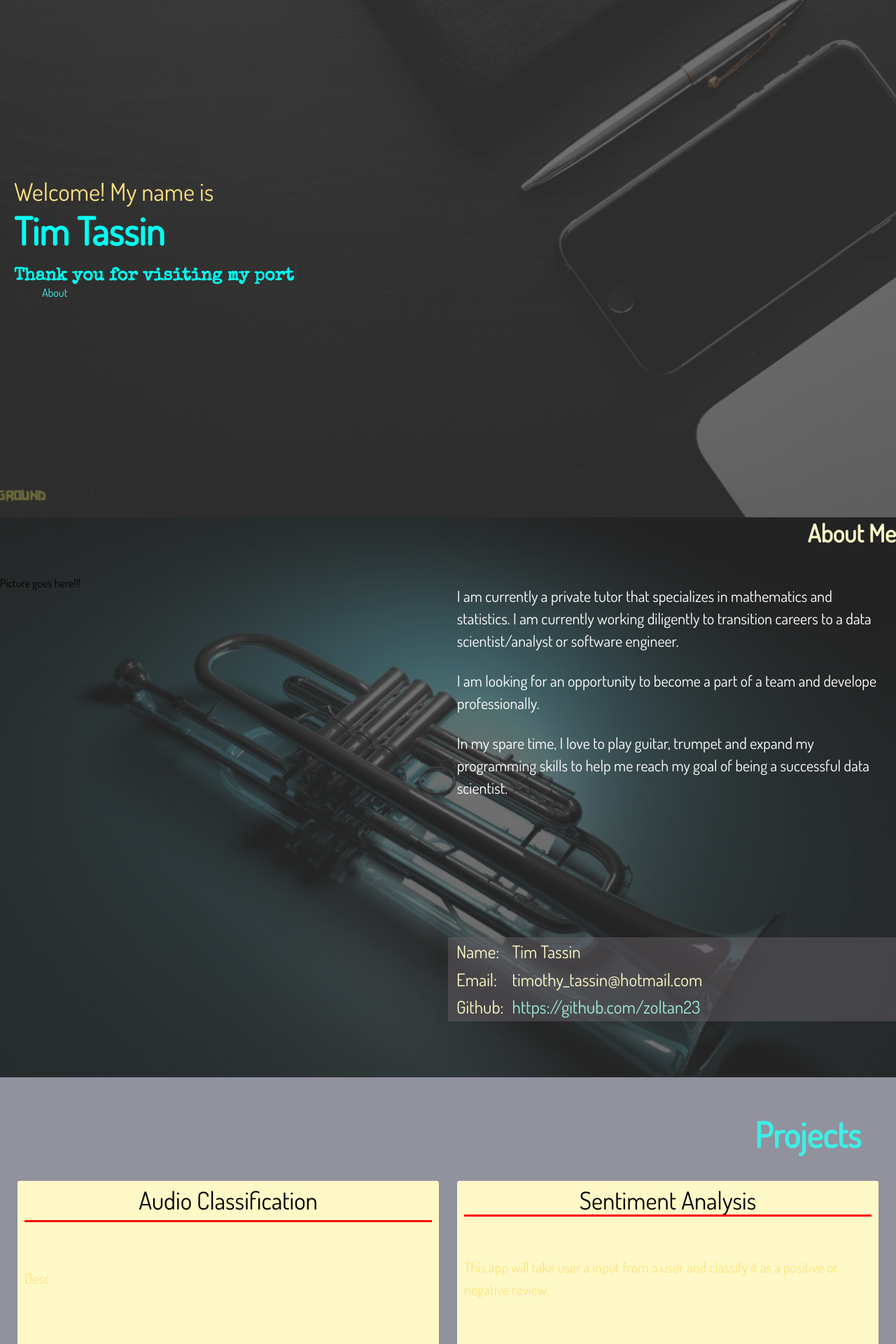
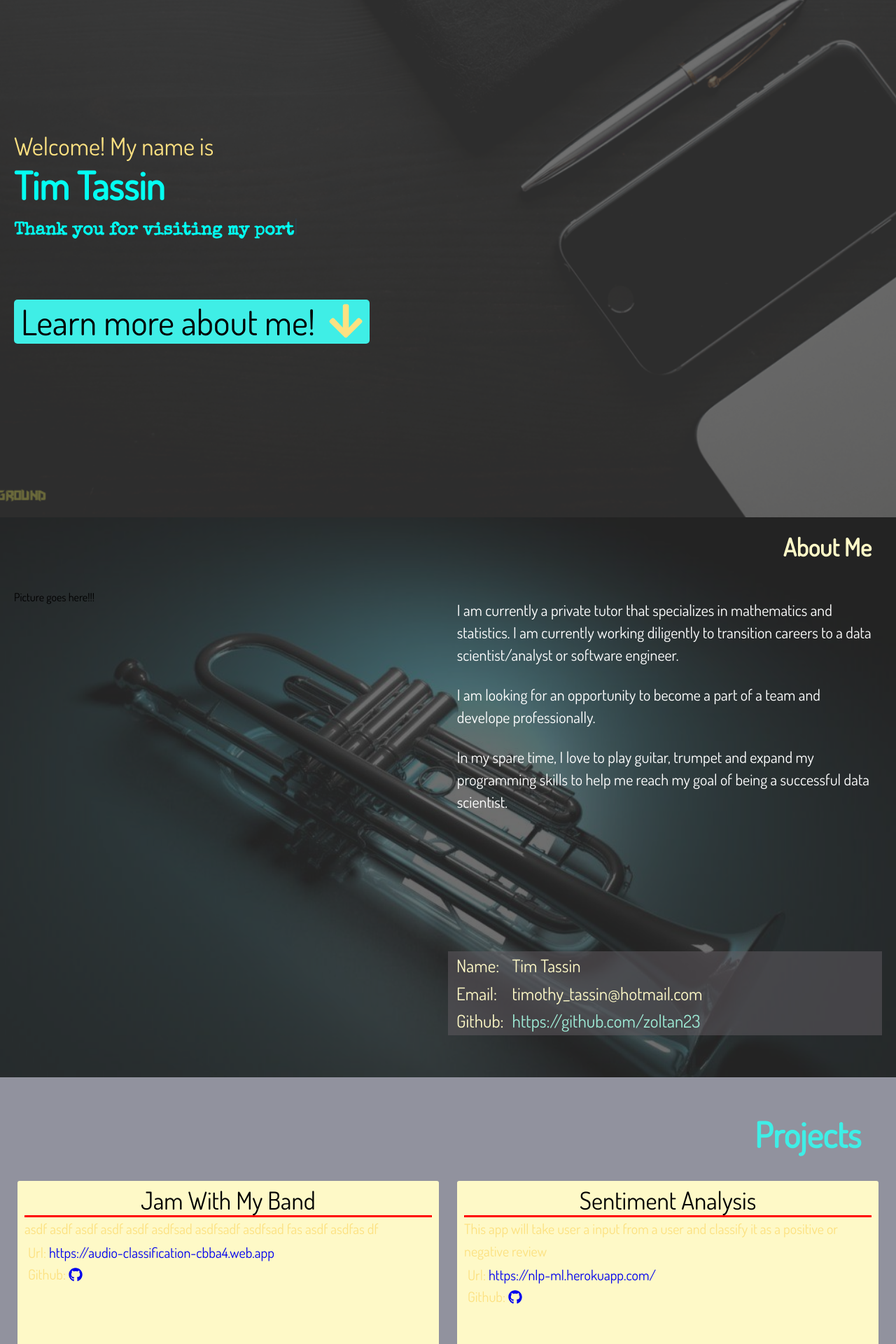
Before and after one commit to zoltan23/portfolio, a React (Create React App) app in the folder Client/: page / in a window 1280 px wide. Shown: the part 61-1981 px from the top of the page at 70% size. Built offline with nearby package versions, Linux system fonts and the light colour scheme.

Commit message:
added nav button component

```diff
--- a/Client/src/App.js
+++ b/Client/src/App.js
@@ -12,8 +12,6 @@ import Typewriter from './components/Typewriter';
 function App() {
   return (
     <>
-      {/* <Test /> */}
-    {/* <Typewriter /> */}
       <Navbar />
       <Home />
       <About />
--- a/Client/src/assets/portfolio_data.json
+++ b/Client/src/assets/portfolio_data.json
@@ -1,9 +1,9 @@
 [
     {
-        "title": "Audio Classification",
+        "title": "Jam With My Band",
         "stack": "",
-        "description": "Desc",
-        "url": "url1",
+        "description": "asdf asdf asdf asdf asdf asdfsad asdfsadf asdfsad fas asdf asdfas df",
+        "url": "https://audio-classification-cbba4.web.app",
         "github": "https://github.com/zoltan23/Audio-Classification"
     },
     {
--- a/Client/src/components/Card.css
+++ b/Client/src/components/Card.css
@@ -1,10 +1,8 @@
 .card {
     background-color: var(--color3);
     border-radius: 3px;
-    height: auto;
     margin: 5px;
     padding: 5px 10px 5px 10px;
-    display: grid;
     height: 300px;
 }
 
@@ -14,14 +12,13 @@
 }
 
 .header-line {
-    margin-top: -30px;
     height: 3px;
     width: 100%;
     background: red;
 }
 
 .card-body {
-    color: yellow;
+
     position: relative;
 }
 
--- /dev/null
+++ b/Client/src/components/NavButton.css
@@ -0,0 +1,13 @@
+.link1 {
+    font-size: 50px;
+    background-color: var(--color1);
+    border-radius: 5px;
+    padding: 0 10px;
+    cursor: pointer;
+}
+
+.link1 span {
+    padding-left: 20px;
+    color: var(--color4);
+    height: 50%;
+}
--- /dev/null
+++ b/Client/src/components/NavButton.js
@@ -0,0 +1,11 @@
+import React from 'react'
+import { Link } from "react-scroll/modules";
+import { FontAwesomeIcon } from '../../node_modules/@fortawesome/react-fontawesome'
+import { faArrowDown } from '../../node_modules/@fortawesome/free-solid-svg-icons'
+import './NavButton.css'
+
+export default function NavButton({to, caption}) {
+    return (
+        <Link  className="link1" to={to} activeClass="active" spy={true} smooth={true} duration={1000} offset={-60}>{caption}<span><FontAwesomeIcon icon={faArrowDown} /></span></Link>
+    )
+}
--- a/Client/src/screens/About.css
+++ b/Client/src/screens/About.css
@@ -19,6 +19,7 @@
 #about-header {
       grid-area: header;
       color: var(--color3);
+      padding-right: 15px;
   }
 
 #about-header h1 {
--- a/Client/src/screens/About.js
+++ b/Client/src/screens/About.js
@@ -4,7 +4,7 @@ import './About.css'
 export default function About() {
     return (
         <section id="about" className="img">
-            <div className="">
+            <div className="container">
             <div id="about-grid">
                 <div id="about-header"><h1>About Me</h1></div>
                 <div id="about-content1">
--- a/Client/src/screens/Home.css
+++ b/Client/src/screens/Home.css
@@ -8,6 +8,7 @@
 .center p {
   font-size: 35px;
   color: var(--color4);
+  padding-bottom: 80px;
 }
 
 span {
--- a/Client/src/screens/Home.js
+++ b/Client/src/screens/Home.js
@@ -1,7 +1,7 @@
 import React from 'react'
 import './Home.css'
 import Typewriter from '../components/Typewriter'
-import { Link, animateScroll as scroll } from "react-scroll/modules";
+import NavButton from '../components/NavButton';
 
 export default function Home() {
     return (
@@ -10,9 +10,9 @@ export default function Home() {
                 <p>
                     Welcome!  My name is <br />
                     <span>Tim Tassin</span><br />
-            <Typewriter str="Thank you for visiting my portfolio website!" />
-            </p>
-            <Link className="nav-item" to="about" activeClass="active" spy={true} smooth={true} duration={1000} offset={-60}>About</Link>
+                    <Typewriter str="Thank you for visiting my portfolio website!" />
+                </p>
+                <NavButton to="about" caption="Learn more about me!"/>
             </div>
         </section>
     )
--- a/Client/src/screens/Knowledge.css
+++ b/Client/src/screens/Knowledge.css
@@ -42,7 +42,6 @@
     #knowledge-container {
         height: auto;
         overflow: visible;
-
     }
 
     .knowledge-grid {
--- a/Client/src/screens/Knowledge.js
+++ b/Client/src/screens/Knowledge.js
@@ -1,7 +1,7 @@
 import React from 'react'
-import './Knowledge.css'
 import InfoCard from '../components/InfoCard'
 import data from '../assets/skills_data.json'
+import './Knowledge.css'
 
 export default function Knowledge() {
    return (
```
